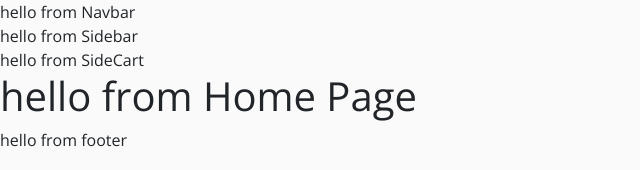
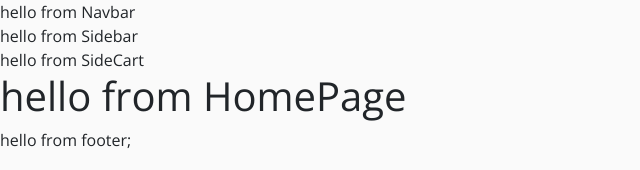
Before and after one commit to alinguru/react-tech-store, a React (Create React App) app: page / in a window 1280 px wide. Shown: the top 170 px of the page, without its empty margins (0-640 px from the left). Built offline with nearby package versions, Linux system fonts and the light colour scheme.

Commit message:
HomePage and Context

```diff
--- /dev/null
+++ b/src/context/context.js
@@ -0,0 +1,18 @@
+import React, { Component } from "react";
+
+const ProductContext = React.createContext();
+//Provider
+//Consumer
+class ProductProvider extends Component {
+  render() {
+    return (
+      <ProductContext.Provider value="hello from context">
+        {this.props.children};
+      </ProductContext.Provider>
+    );
+  }
+}
+
+const ProductConsumer = ProductContext.Consumer;
+
+export { ProductProvider, ProductConsumer };
--- /dev/null
+++ b/src/context/package.json
@@ -0,0 +1,3 @@
+{
+  "main": "context.js"
+}
--- a/src/index.js
+++ b/src/index.js
@@ -4,11 +4,13 @@ import ReactDOM from "react-dom";
 import App from "./App";
 import * as serviceWorker from "./serviceWorker";
 import { BrowserRouter as Router } from "react-router-dom";
-
+import { ProductProvider } from "./context";
 ReactDOM.render(
-  <Router>
-    <App />
-  </Router>,
+  <ProductProvider>
+    <Router>
+      <App />
+    </Router>
+  </ProductProvider>,
   document.getElementById("root")
 );
 
--- a/src/pages/HomePage.js
+++ b/src/pages/HomePage.js
@@ -1,9 +1,14 @@
 import React from "react";
-
+import { ProductConsumer } from "../context";
 export default function HomePage() {
   return (
     <>
-      <h1>hello from Home Page</h1>
+      <ProductConsumer>
+        {value => {
+          console.log(value);
+          return <h1>hello from HomePage</h1>;
+        }}
+      </ProductConsumer>
     </>
   );
 }
```
